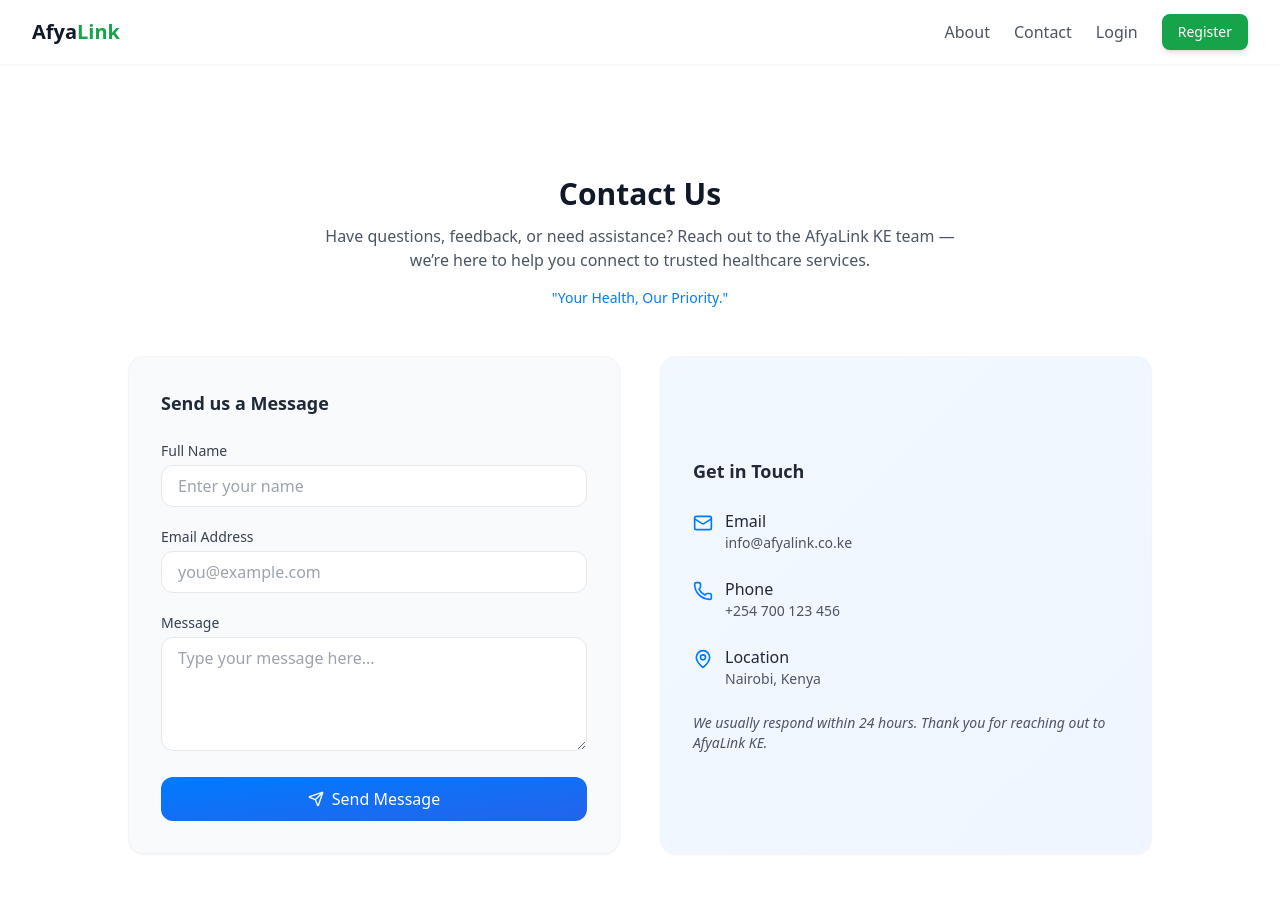
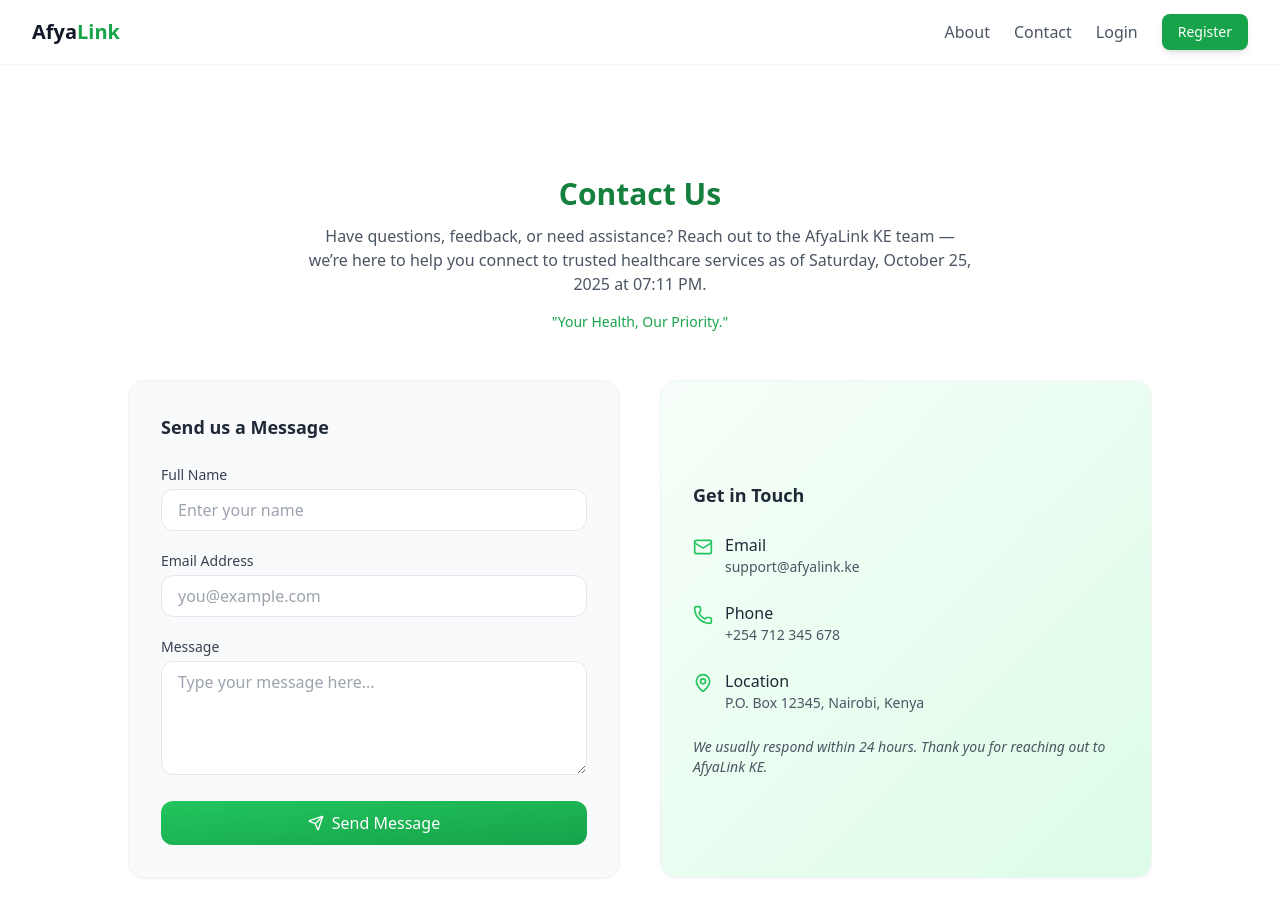
Before and after one commit to Benson-Mwanake/Afye-ke, a React (Create React App) app in the folder client/: page /contact in a window 1280 px wide. Shown: the top 916 px of the page. Built offline with nearby package versions, Linux system fonts and the light colour scheme; data requests are answered from the project's data file.

Commit message:
docs(page): Add 'Contact Us' page

```diff
--- a/client/src/pages/Contact.jsx
+++ b/client/src/pages/Contact.jsx
@@ -1,20 +1,31 @@
 import React from "react";
 import { Mail, Phone, MapPin, Send } from "lucide-react";
-import Navbar from "../layouts/Navbar";
+import Navbar from "../hooks/layouts/Navbar";
 
 export default function Contact() {
+  const currentDate = new Date().toLocaleString("en-US", {
+    timeZone: "Africa/Nairobi",
+    weekday: "long",
+    day: "numeric",
+    month: "long",
+    year: "numeric",
+    hour: "2-digit",
+    minute: "2-digit",
+    hour12: true,
+  }); // Outputs: "Thursday, 23 October 2025, 09:05 PM EAT"
+
   return (
     <>
       <Navbar />
       <div className="min-h-screen bg-white pt-28 pb-16 px-4 sm:px-6 lg:px-8">
         <div className="max-w-4xl mx-auto text-center mb-12">
-          <h1 className="text-3xl font-bold text-gray-900 mb-3">Contact Us</h1>
+          <h1 className="text-3xl font-bold text-green-700 mb-3">Contact Us</h1>
           <p className="text-gray-600 max-w-2xl mx-auto">
             Have questions, feedback, or need assistance? Reach out to the
             AfyaLink KE team — we’re here to help you connect to trusted
-            healthcare services.
+            healthcare services as of {currentDate}.
           </p>
-          <div className="mt-4 text-[#007BFF] text-sm font-medium transition-all duration-700">
+          <div className="mt-4 text-green-600 text-sm font-medium transition-all duration-700">
             "Your Health, Our Priority."
           </div>
         </div>
@@ -33,7 +44,7 @@ export default function Contact() {
                 <input
                   type="text"
                   placeholder="Enter your name"
-                  className="w-full px-4 py-2 border border-gray-200 rounded-xl focus:ring-2 focus:ring-[#007BFF] focus:outline-none transition-all text-gray-700"
+                  className="w-full px-4 py-2 border border-gray-200 rounded-xl focus:ring-2 focus:ring-green-500 focus:outline-none transition-all text-gray-700"
                 />
               </div>
 
@@ -44,7 +55,7 @@ export default function Contact() {
                 <input
                   type="email"
                   placeholder="you@example.com"
-                  className="w-full px-4 py-2 border border-gray-200 rounded-xl focus:ring-2 focus:ring-[#007BFF] focus:outline-none transition-all text-gray-700"
+                  className="w-full px-4 py-2 border border-gray-200 rounded-xl focus:ring-2 focus:ring-green-500 focus:outline-none transition-all text-gray-700"
                 />
               </div>
 
@@ -55,13 +66,13 @@ export default function Contact() {
                 <textarea
                   rows="4"
                   placeholder="Type your message here..."
-                  className="w-full px-4 py-2 border border-gray-200 rounded-xl focus:ring-2 focus:ring-[#007BFF] focus:outline-none transition-all text-gray-700"
+                  className="w-full px-4 py-2 border border-gray-200 rounded-xl focus:ring-2 focus:ring-green-500 focus:outline-none transition-all text-gray-700"
                 ></textarea>
               </div>
 
               <button
                 type="submit"
-                className="w-full bg-gradient-to-br from-[#007BFF] to-blue-600 text-white py-2.5 rounded-xl flex items-center justify-center gap-2 hover:opacity-90 transition-all"
+                className="w-full bg-gradient-to-br from-green-500 to-green-600 text-white py-2.5 rounded-xl flex items-center justify-center gap-2 hover:opacity-90 transition-all"
               >
                 <Send className="w-4 h-4" /> Send Message
               </button>
@@ -69,32 +80,34 @@ export default function Contact() {
           </div>
 
           {/* Contact Info */}
-          <div className="flex flex-col justify-center bg-gradient-to-br from-[#007BFF]/5 to-blue-50 rounded-2xl border border-gray-100 shadow-sm p-8 space-y-6">
+          <div className="flex flex-col justify-center bg-gradient-to-br from-green-50/50 to-green-100 rounded-2xl border border-gray-100 shadow-sm p-8 space-y-6">
             <h2 className="text-lg font-semibold text-gray-800">
               Get in Touch
             </h2>
 
             <div className="flex items-start gap-3">
-              <Mail className="w-5 h-5 text-[#007BFF] mt-1" />
+              <Mail className="w-5 h-5 text-green-500 mt-1" />
               <div>
                 <p className="text-gray-800 font-medium">Email</p>
-                <p className="text-gray-600 text-sm">info@afyalink.co.ke</p>
+                <p className="text-gray-600 text-sm">support@afyalink.ke</p>
               </div>
             </div>
 
             <div className="flex items-start gap-3">
-              <Phone className="w-5 h-5 text-[#007BFF] mt-1" />
+              <Phone className="w-5 h-5 text-green-500 mt-1" />
               <div>
                 <p className="text-gray-800 font-medium">Phone</p>
-                <p className="text-gray-600 text-sm">+254 700 123 456</p>
+                <p className="text-gray-600 text-sm">+254 712 345 678</p>
               </div>
             </div>
 
             <div className="flex items-start gap-3">
-              <MapPin className="w-5 h-5 text-[#007BFF] mt-1" />
+              <MapPin className="w-5 h-5 text-green-500 mt-1" />
               <div>
                 <p className="text-gray-800 font-medium">Location</p>
-                <p className="text-gray-600 text-sm">Nairobi, Kenya</p>
+                <p className="text-gray-600 text-sm">
+                  P.O. Box 12345, Nairobi, Kenya
+                </p>
               </div>
             </div>
 
```
